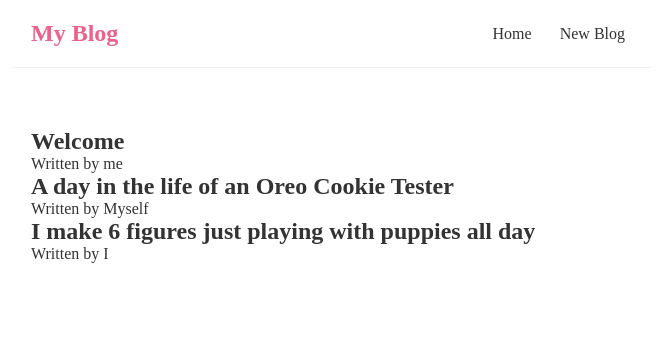
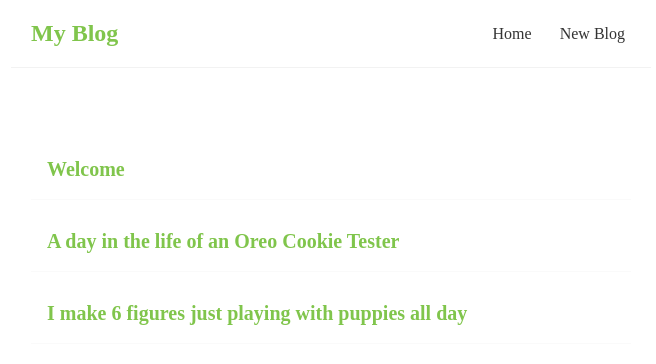
Before and after one commit to Shiela-P/learn_react, a React (Vite) app: page / in a window 1280 px wide. Shown: the top 364 px of the page, without its empty margins (309-965 px from the left). Built offline with nearby package versions, Linux system fonts and the light colour scheme; a web font is replaced by a local one.

Commit message:
Learning about props

```diff
--- /dev/null
+++ b/src/BlogList.jsx
@@ -0,0 +1,16 @@
+const BlogList = (props) => {
+    const blogs = props.blogs;
+
+    return(
+        <div className="blog-list">
+            {
+                blogs.map((blog) => (
+                    <div className="blog-preview" key={blog.id}>
+                        <h2>{blog.title}</h2>
+                    </div>
+                ))
+            }
+        </div>
+    )
+}
+export default BlogList;
--- a/src/Home.jsx
+++ b/src/Home.jsx
@@ -1,5 +1,5 @@
 import {useState} from 'react';
-
+import BlogList from './BlogList';
 // shortcut sfc (stateless functional component)
 const Home = () => {
     const [blogs, setBlogs] = useState([
@@ -9,12 +9,7 @@
     ]);
     return (
         <div className="home">
-            {blogs.map((blog) => (
-                <div className="blog-preview" key={blog.id}>
-                    <h2>{blog.title}</h2>
-                    <p>Written by {blog.author}</p>
-                </div>
-            ))}
+           <BlogList blogs={blogs} />
         </div>
      );
 }
--- a/src/index.css
+++ b/src/index.css
@@ -15,7 +15,7 @@
   border-bottom: 1px solid #f2f2f2;
 }
 .navbar h1 {
-  color: #ec618b;
+  color: #80c54c;
 }
 .navbar .links {
   margin-left: auto;
@@ -26,10 +26,24 @@
   padding: 6px;
 }
 .navbar a:hover {
-  color: #ec618b;
+  color: #80c54c;
 }
 .content {
   max-width: 600px;
   margin: 40px auto;
   padding: 20px;
 }
+
+.blog-preview {
+  padding: 10px 16px;
+  margin: 20px 0;
+  border-bottom: 1px solid #fafafa;
+}
+.blog-preview:hover {
+  box-shadow: 1px 3px 5px rgba(0,0,0,0.1);
+}
+.blog-preview h2 {
+  font-size: 20px;
+  color: #80c54c;
+  margin-bottom: 8px;
+}
```
